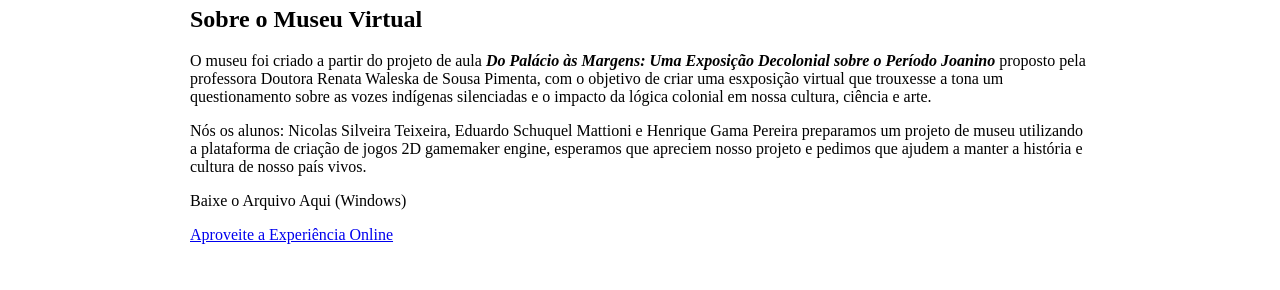
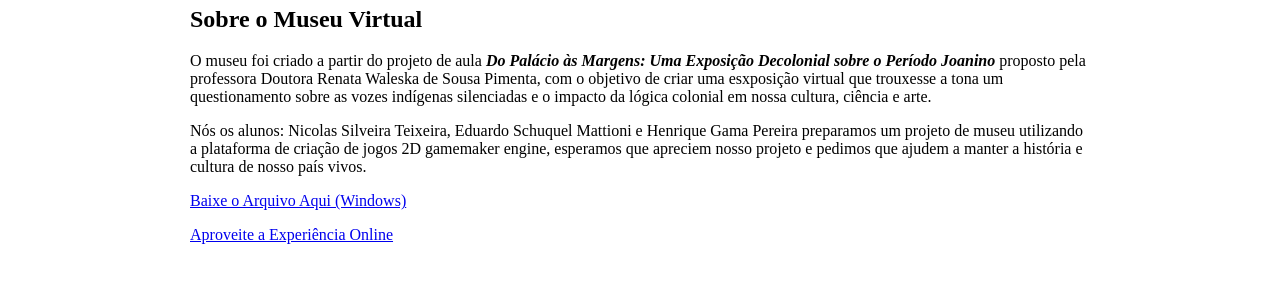
Before and after one commit to Nicolas0413/museu_virtual, a plain HTML site: page index.html in a window 1280 px wide. Shown: the part 601-891 px from the top of the page. Drawn offline with Linux system fonts and the light colour scheme.

Commit message:
Update index.html

```diff
--- a/index.html
+++ b/index.html
@@ -36,7 +36,7 @@
                 </p>
 
                 <p>
-                    <a>Baixe o Arquivo Aqui (Windows)</a>
+                    <a href="https://github.com/Nicolas0413/museu_virtual/edit/main/Museu_Interativo(Windows).zip" download>Baixe o Arquivo Aqui (Windows)</a>
                 </p>
 
                 <p>
@@ -51,4 +51,5 @@
         </tr>
     </table>
 </body>
+
 </html>
```
